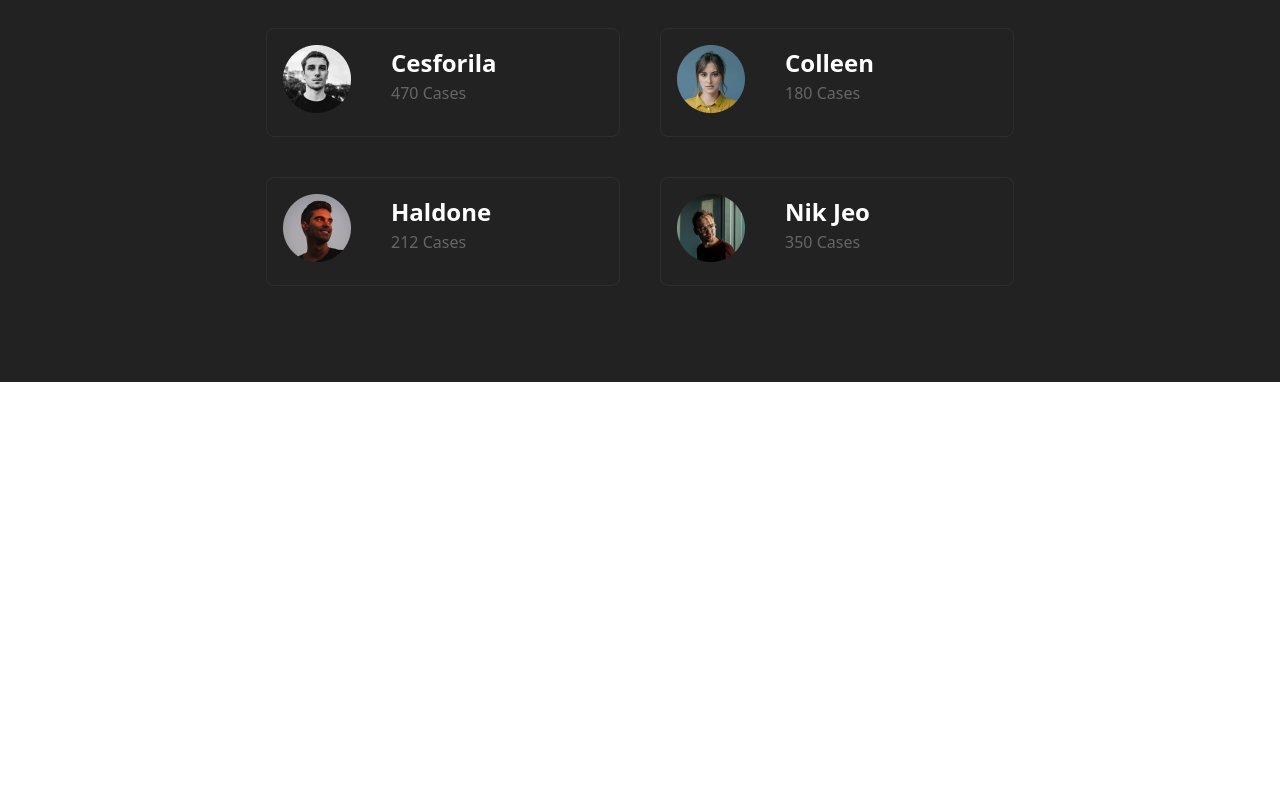
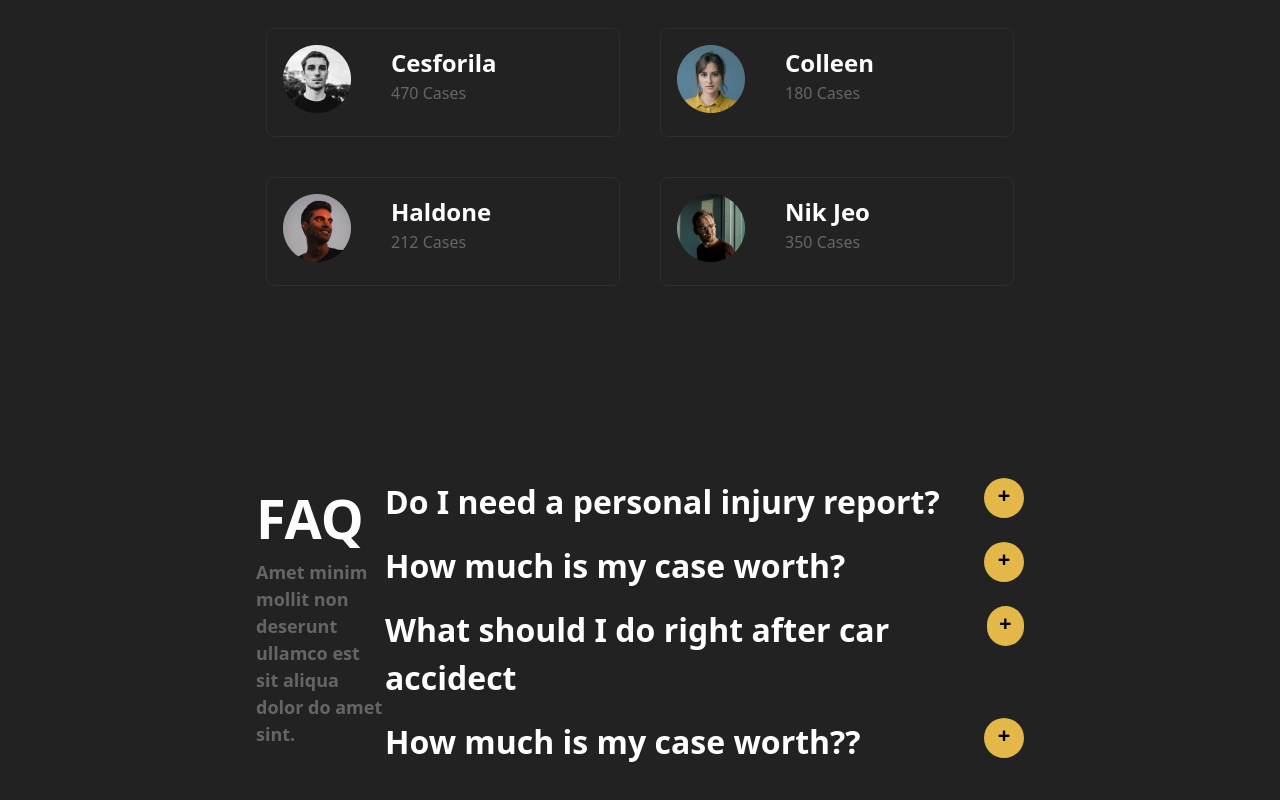
Before and after one commit to imkuldeepahlawat/kuldeep_ahhlawat_Law-Firm-Website, a React (Vite) app: page / in a window 1280 px wide. Shown: the part 4657-5457 px from the top of the page. Before the commit the page ends 5039 px from the top, so only its background shows below. Built offline with nearby package versions, Linux system fonts and the light colour scheme.

Commit message:
--faq-section completed

```diff
--- a/src/App.jsx
+++ b/src/App.jsx
@@ -5,6 +5,7 @@ import Section3   from "./Components/Section3/Section3";
 import Section4   from "./Components/Section4/Section4";
 import Section5 from "./Section5/Section5";
 import Section6 from "./Section6/Section6";
+import Section7 from "./Section7/Section7";
 
 function App() {
   return (
@@ -16,6 +17,7 @@ function App() {
       <Section4/>
       <Section5/>
       <Section6/>
+      <Section7/>
     </div>
   );
 }
--- /dev/null
+++ b/src/Components/Accordian/Accordian.jsx
@@ -0,0 +1,41 @@
+import  { useState } from 'react';
+import PropTypes from 'prop-types';
+
+const Accordion = (props) => {
+  const { data } = props;
+  const [activeIndex, setActiveIndex] = useState(-1);
+
+  const handleClick = (index) => {
+    setActiveIndex((prevIndex) => (prevIndex === index ? -1 : index));
+  };
+
+  return (
+    <div className=" w-[639px] flex flex-col gap-4">
+      {data.map((item, index) => (
+        <div className="w-full" key={item.question}>
+          <button className='flex w-full justify-between'  onClick={() => handleClick(index)}>
+            <h3 className='text-[32px] font-semibold text-left text-white'>{item.question}</h3>
+            <span className='w-[40px] h-[40px] text-[22px] font-bold  bg-[#E3B748] rounded-full  h-[28px]'>{activeIndex === index?"-":"+"}</span>
+          </button>
+          {
+            activeIndex === index &&(
+                <div className=" w-full h-auto">
+                    <p className='text-white opacity-30'>{item.answer}</p>
+                </div>
+            )
+          }
+        </div>
+      ))}
+    </div>
+  );
+};
+Accordion.propTypes = {
+    data: PropTypes.arrayOf(
+      PropTypes.shape({
+        question: PropTypes.string.isRequired,
+        answer: PropTypes.string.isRequired,
+      })
+    ).isRequired,
+  };
+
+export default Accordion;
--- /dev/null
+++ b/src/Section7/Section7.jsx
@@ -0,0 +1,43 @@
+import Accordian from "../Components/Accordian/Accordian";
+
+const faqList = [
+  {
+    question: "Do I need a personal injury report?",
+    answer:
+      "Lorem ipsum, dolor sit amet consectetur adipisicing elit. Suscipit error enim ex quos maxime quia nobis eaque quis nesciunt illo est sed, mollitia esse illum velit, dicta recusandae praesentium officiis voluptatibus voluptas! Voluptates, accusamus quae!",
+  },
+  {
+    question: "How much is my case worth?",
+    answer:
+      "Lorem ipsum, dolor sit amet consectetur adipisicing elit. Suscipit error enim ex quos maxime quia nobis eaque quis nesciunt illo est sed, mollitia esse illum velit, dicta recusandae praesentium officiis voluptatibus voluptas! Voluptates, accusamus quae!",
+  },
+  {
+    question: "What should I do right after car accidect",
+    answer:
+      "Lorem ipsum, dolor sit amet consectetur adipisicing elit. Suscipit error enim ex quos maxime quia nobis eaque quis nesciunt illo est sed, mollitia esse illum velit, dicta recusandae praesentium officiis voluptatibus voluptas! Voluptates, accusamus quae!",
+  },
+  {
+    question: "How much is my case worth??",
+    answer:
+      "Lorem ipsum, dolor sit amet consectetur adipisicing elit. Suscipit error enim ex quos maxime quia nobis eaque quis nesciunt illo est sed, mollitia esse illum velit, dicta recusandae praesentium officiis voluptatibus voluptas! Voluptates, accusamus quae!",
+  },
+];
+
+const Section7 = () => {
+  return (
+    <div className="flex justify-between p-24 pl-64 pr-64 justify-center">
+      <div className="">
+        <h3 className="text-white uppercase text-[54px] font-semibold">faq</h3>
+        <p className="text-white opacity-30 font-semibold text-[18px]">
+          Amet minim mollit non deserunt ullamco est sit aliqua dolor do amet
+          sint.{" "}
+        </p>
+      </div>
+      <div className="">
+        <Accordian data={faqList} />
+      </div>
+    </div>
+  );
+};
+
+export default Section7;
```
